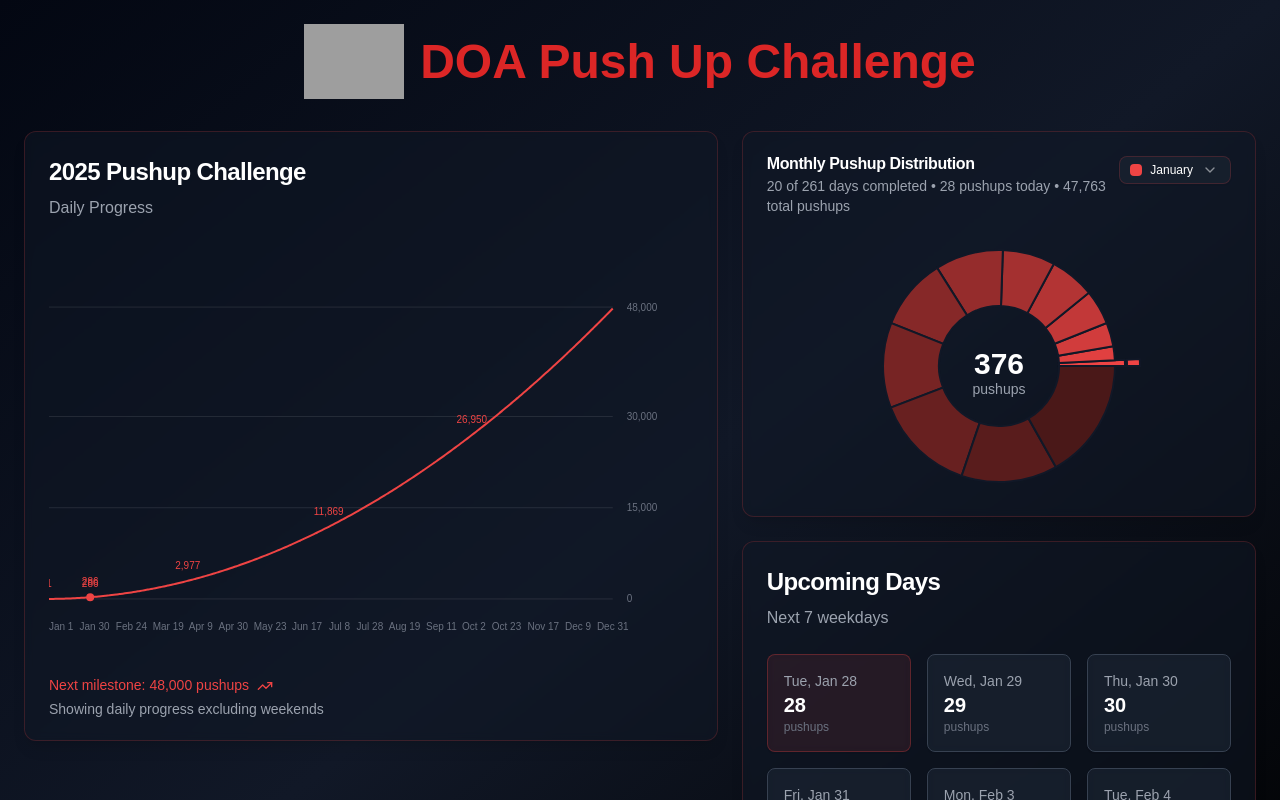
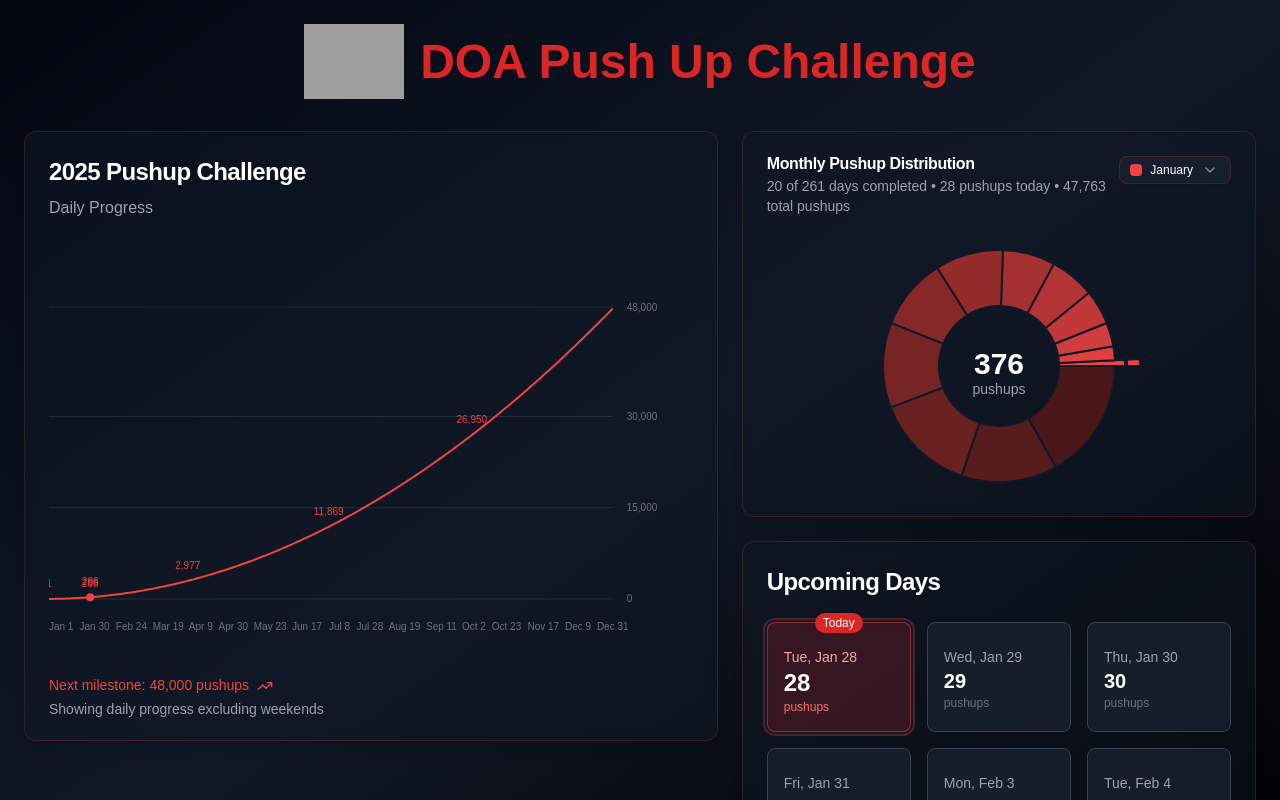
Before and after one commit to admineral/Git-Push-Up-Challenge, a Next.js app: page / in a window 1280 px wide. Shown: the top 800 px of the page. Built offline with nearby package versions, Linux system fonts and the light colour scheme; grey boxes are pictures that could not be loaded.

Commit message:
Update upcoming-days.tsx

```diff
--- a/app/components/upcoming-days.tsx
+++ b/app/components/upcoming-days.tsx
@@ -3,7 +3,6 @@
 import {
   Card,
   CardContent,
-  CardDescription,
   CardHeader,
   CardTitle,
 } from "@/components/ui/card";
@@ -22,26 +21,30 @@ interface UpcomingDaysProps {
 export function UpcomingDays({ upcomingDays, formatNumber }: UpcomingDaysProps) {
   return (
     <Card className="bg-gray-900/50 shadow-lg border border-red-500/20 backdrop-blur-sm h-full">
-      <CardHeader className="space-y-2">
+      <CardHeader>
         <CardTitle className="text-white text-xl sm:text-2xl">Upcoming Days</CardTitle>
-        <CardDescription className="text-gray-400 text-sm sm:text-base">Next 7 weekdays</CardDescription>
       </CardHeader>
       <CardContent>
-        <div className="grid grid-cols-2 sm:grid-cols-3 lg:grid-cols-2 xl:grid-cols-3 gap-3 sm:gap-4">
-          {upcomingDays.slice(0, 7).map((day, index) => (
+        <div className="grid grid-cols-3 grid-rows-2 gap-3 sm:gap-4">
+          {upcomingDays.slice(0, 6).map((day, index) => (
             <div
               key={index}
-              className={`p-3 sm:p-4 rounded-lg ${
+              className={`relative p-3 sm:p-4 rounded-lg ${
                 day.completed
-                  ? 'bg-red-500/10 border-red-500/30'
+                  ? 'bg-red-600/20 border-red-500/50 ring-2 ring-red-500/30 ring-offset-2 ring-offset-gray-900'
                   : 'bg-gray-800/50 border-gray-700'
-              } border backdrop-blur-sm shadow-sm`}
+              } border backdrop-blur-sm shadow-sm hover:scale-[1.02] transition-transform duration-200`}
             >
-              <p className="text-xs sm:text-sm text-gray-400">{day.date}</p>
-              <p className="text-lg sm:text-xl font-semibold text-white">
+              {day.completed && (
+                <div className="absolute -top-2.5 left-1/2 -translate-x-1/2 bg-red-600 text-white text-xs px-2 py-0.5 rounded-full whitespace-nowrap">
+                  Today
+                </div>
+              )}
+              <p className={`text-xs sm:text-sm ${day.completed ? 'text-red-300' : 'text-gray-400'} mt-2`}>{day.date}</p>
+              <p className={`${day.completed ? 'text-xl sm:text-2xl' : 'text-lg sm:text-xl'} font-semibold text-white`}>
                 {formatNumber(day.pushups)}
               </p>
-              <p className="text-xs text-gray-500">pushups</p>
+              <p className={`text-xs ${day.completed ? 'text-red-400' : 'text-gray-500'}`}>pushups</p>
             </div>
           ))}
         </div>
```
